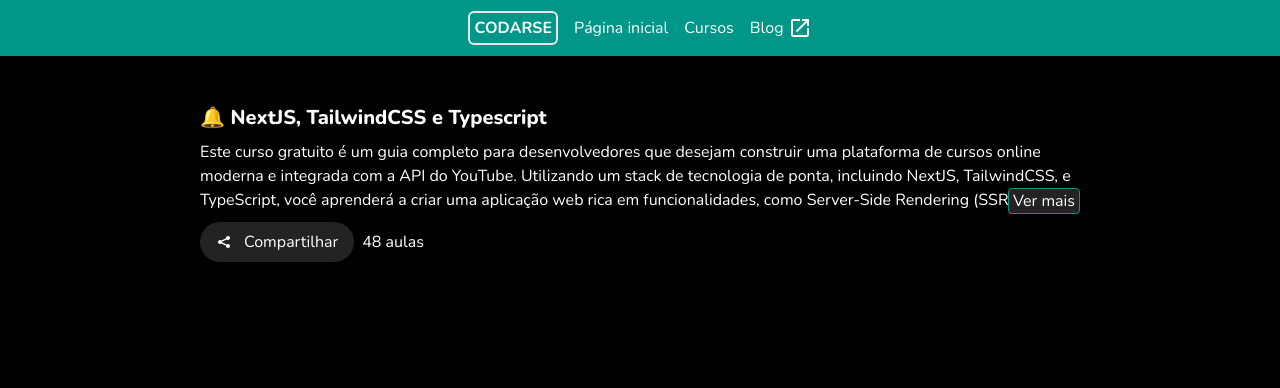
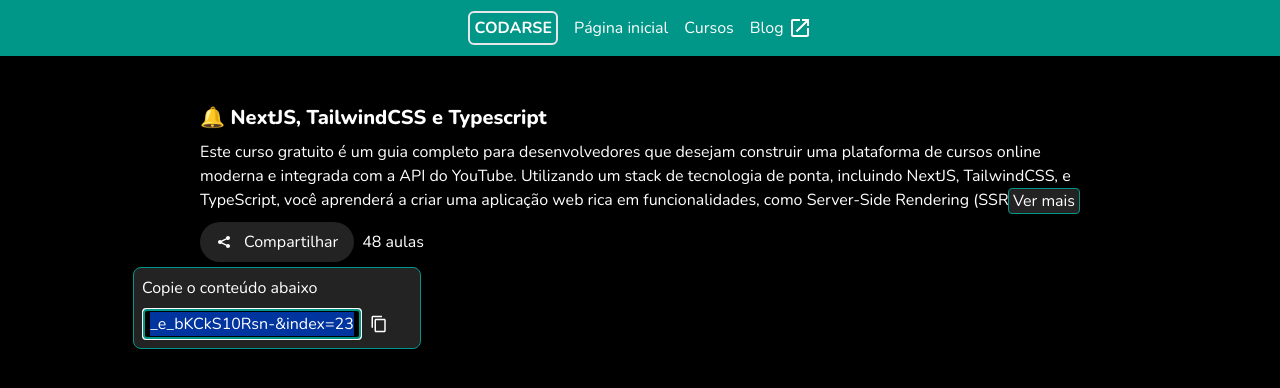
Before and after one commit to Aristidescosta/course-platform, a Next.js app: page /cursos/123 in a window 1280 px wide. Both pictures are taken after a click on the button "Compartilhar". Shown: the top 388 px of the page. Built offline with nearby package versions, Linux system fonts and the light colour scheme.

Commit message:
feat: add component copy contnet

```diff
--- a/package.json
+++ b/package.json
@@ -9,6 +9,7 @@
     "lint": "next lint"
   },
   "dependencies": {
+    "@radix-ui/react-dropdown-menu": "^2.1.2",
     "next": "14.2.16",
     "react": "^18",
     "react-dom": "^18",
--- a/src/components/button/index.tsx
+++ b/src/components/button/index.tsx
@@ -1,15 +1,37 @@
-import React from 'react';
+"use client";
+
+import React, { useState } from 'react';
 import { CgShare } from 'react-icons/cg';
-
-interface IButtonProps {
+import * as DropdownMenu from "@radix-ui/react-dropdown-menu";
+import { ContentCopy, IContentCopyProps } from '../course-header/components/ContentCopy';
+interface IButtonProps extends IContentCopyProps {
     title: string;
 }
 
-export const Button = ({ title }: IButtonProps) => {
+export const Button = ({ title, content, copyTitle }: IButtonProps) => {
+    const [isPressed, setIsPressed] = useState(false);
+
     return (
-        <button className='flex items-center gap-3 py-2 px-4 bg-paper rounded-full'>
-            <CgShare />
-            <span>{title}</span>
-        </button>
+        <DropdownMenu.Root>
+            <DropdownMenu.Trigger asChild>
+                <button
+                    onMouseDown={() => setIsPressed(true)}
+                    onMouseUp={() => setIsPressed(false)}
+                    onMouseLeave={() => setIsPressed(false)}
+                    className={`flex items-center gap-3 py-2 px-4 rounded-full bg-paper ${isPressed ? 'scale-95' : ''} transition-transform duration-150`}
+                >
+                    <CgShare />
+                    <span>{title}</span>
+                </button>
+            </DropdownMenu.Trigger>
+            <DropdownMenu.Portal>
+                <DropdownMenu.Content className="p-2 bg-paper border border-primary rounded-lg flex flex-col gap-2 max-w-sm w-full min-w-72" sideOffset={5}>
+                    <ContentCopy
+                        content={content}
+                        copyTitle={copyTitle}
+                    />
+                </DropdownMenu.Content>
+            </DropdownMenu.Portal>
+        </DropdownMenu.Root>
     );
 };
--- a/src/components/course-header/CourseHeader.tsx
+++ b/src/components/course-header/CourseHeader.tsx
@@ -11,6 +11,8 @@
             <div className='flex gap-2 items-center'>
                 <Button
                     title="Compartilhar"
+                    content='https://www.youtube.com/watch?v=cVKywKMHmC8&list=PL29TaWXah3iaKcSxmOa_e_bKCkS10Rsn-&index=23'
+                    copyTitle='Copie o conteúdo abaixo'
                 />
                 <span>48 aulas</span>
             </div>
--- /dev/null
+++ b/src/components/course-header/components/ContentCopy.tsx
@@ -0,0 +1,45 @@
+"use client";
+
+import { MdCheck, MdContentCopy } from 'react-icons/md';
+import React, { useEffect, useState } from 'react';
+
+export interface IContentCopyProps {
+  copyTitle: string;
+  content: string;
+}
+
+export const ContentCopy = ({ content, copyTitle }: IContentCopyProps) => {
+  const [wasCopied, setWasCopied] = useState(false);
+  const handleCopyContent = () => {
+    window.navigator.clipboard.writeText(content);
+    setWasCopied(true);
+  };
+
+  useEffect(() => {
+    let timeout: NodeJS.Timeout;
+
+    if (wasCopied) {
+      timeout = setTimeout(() => setWasCopied(false), 2000);
+    }
+
+    return () => {
+      clearTimeout(timeout);
+    };
+  }, [wasCopied]);
+
+
+  return (
+    <>
+      <span>{copyTitle}</span>
+
+      <div className='flex items-center gap-2'>
+        <input readOnly autoFocus onFocus={(e) => e.target.select()} className='bg-background p-1 px-2 rounded' type="text" value={content} />
+        <button onClick={handleCopyContent}>
+          {
+            wasCopied ? <MdCheck className='text-primary' size={18} /> : <MdContentCopy size={18} />
+          }
+        </button>
+      </div>
+    </>
+  );
+};
```
Also changed, not shown: 2 other files (tests, documents, lock files or other folders).
